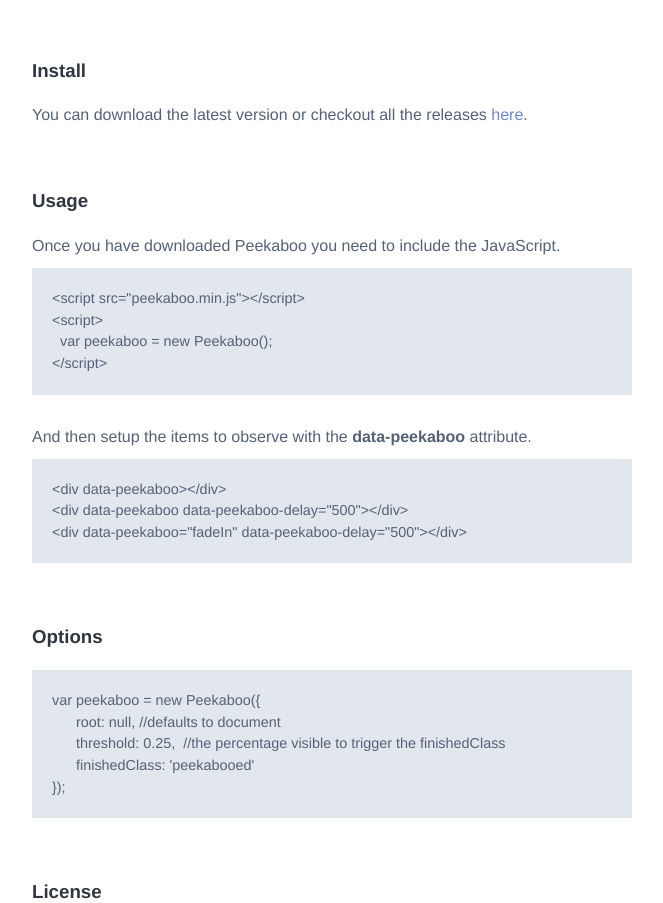
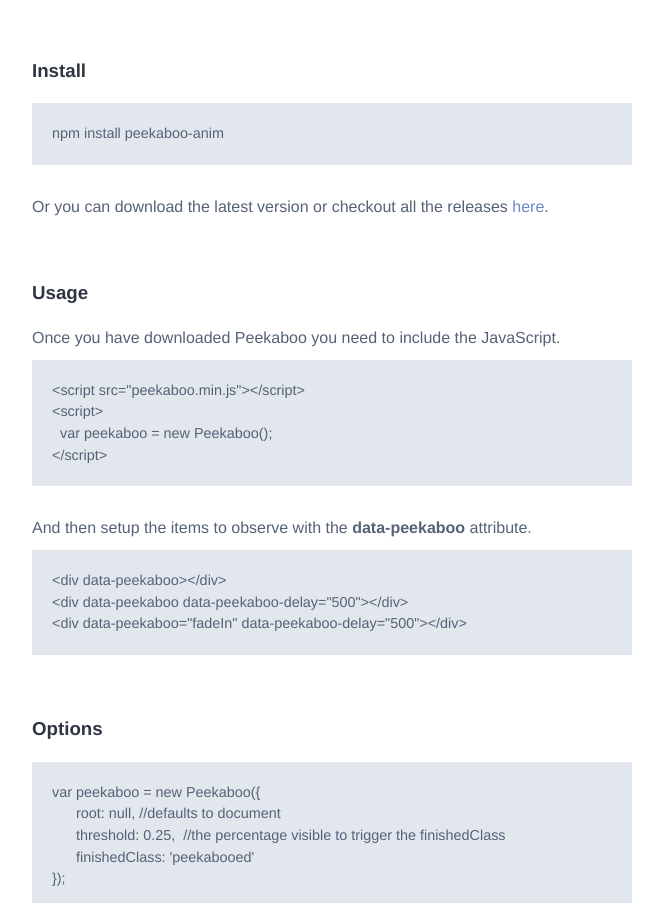
Before and after one commit to anacoelhovicente/peekaboo-anim, a website: page demo/index.html in a window 1280 px wide. Shown: the part 841-1744 px from the top of the page, without its empty margins (308-971 px from the left). Drawn offline with Linux system fonts and the light colour scheme.

Commit message:
added npm to install instructions

```diff
--- a/demo/index.html
+++ b/demo/index.html
@@ -47,7 +47,8 @@
   </article>
   <article class="container" data-peekaboo="fadeIn" data-peekaboo-delay="600">
     <h3>Install</h3>
-    <p>You can download the latest version or checkout all the releases <a href="https://github.com/anacoelhovicente/peekaboo/releases">here</a>.</p>
+    <pre><code>npm install peekaboo-anim</code></pre>
+    <p>Or you can download the latest version or checkout all the releases <a href="https://github.com/anacoelhovicente/peekaboo/releases">here</a>.</p>
   </article>
   <article class="container" data-peekaboo="fadeIn">
     <h3>Usage</h3>
```
